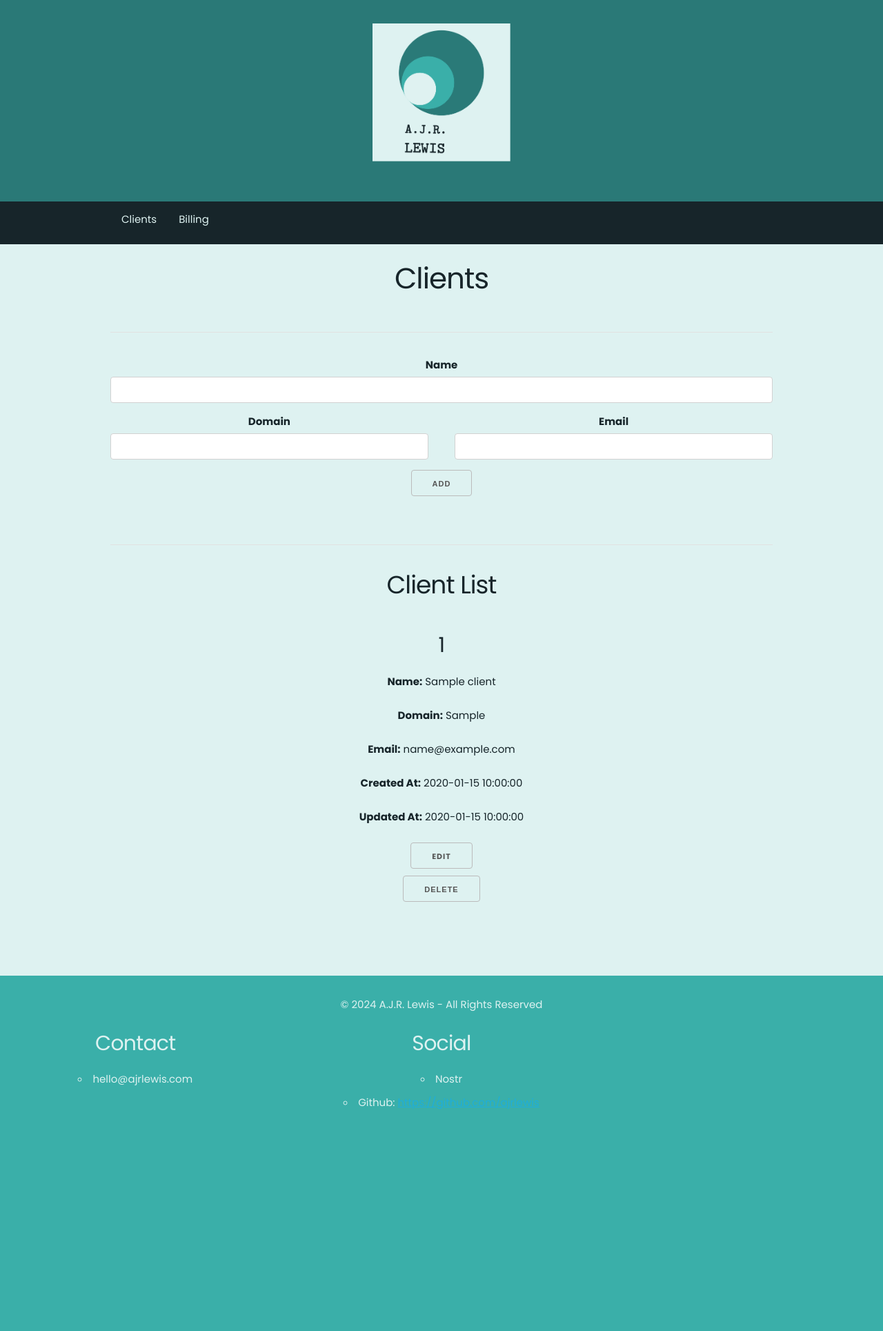
After one commit to ajrlewis/ajrlewis_app, a Flask app: page /dashboard/clients/ in a window 1280 px wide. The commit adds this page. Shown: the whole page at 69% size. Run offline with Flask 3, Linux system fonts and the light colour scheme; a user stored in the database is signed in; tables that the repository leaves empty hold one stand-in row (values such as "Sample post"); parts of the project's set-up code (start-up, migrations or seed data) failed here and were passed over; some libraries are stand-ins or nearby versions.

Commit message:
Added dashboard and login abilities. Updated models

```diff
--- a/app.py
+++ b/app.py
@@ -34,10 +34,14 @@ def create_app(Config) -> Flask:
     with app.app_context():
         from blueprints.index_bp import index_bp
         from blueprints.auth_bp import auth_bp
+        from blueprints.dashboard_bp import dashboard_bp
         from blueprints.billing_bp import billing_bp
+        from blueprints.client_bp import client_bp
 
         app.register_blueprint(index_bp, url_prefix="/")
         app.register_blueprint(auth_bp, url_prefix="/auth")
-        app.register_blueprint(billing_bp, url_prefix="/billing")
+        app.register_blueprint(dashboard_bp, url_prefix="/dashboard")
+        app.register_blueprint(billing_bp, url_prefix="/dashboard/billing")
+        app.register_blueprint(client_bp, url_prefix="/dashboard/clients")
 
         return app
--- /dev/null
+++ b/blueprints/client_bp.py
@@ -0,0 +1,68 @@
+import datetime
+from flask import Blueprint, flash, redirect, render_template, request, url_for
+from flask_login import current_user, login_required
+from sqlalchemy import desc
+from forms.client_form import ClientForm
+from models.client import Client
+
+client_bp = Blueprint("client_bp", __name__)
+
+
+@client_bp.route("/", methods=["GET"])
+@client_bp.route("/<int:client_id>", methods=["GET"])
+@login_required
+def get(client_id: int = None):
+    client = None
+    clients = None
+    client_form = ClientForm()
+    if client_id is None:
+        clients = Client.query.all()
+    else:
+        client = Client.query.get(client_id)
+        if client:
+            client_form.set_data_from_model(client)
+        else:
+            flash(f"Booking not found.", "error")
+    return render_template(
+        "client.html", client_form=client_form, client=client, clients=clients
+    )
+
+
+@client_bp.route("/add", methods=["POST"])
+@login_required
+def add():
+    client_form = ClientForm()
+    if client_form.validate_on_submit():
+        data = client_form.data
+        client = Client.add(data)
+        flash(f"Client added successfully!", "success")
+    return redirect(url_for("client_bp.get"))
+
+
+@client_bp.route("/update/<int:client_id>", methods=["POST", "PUT"])
+@login_required
+def update(client_id: int):
+    client = Client.query.get(client_id)
+    client_form = ClientForm()
+    if client and client_form.validate_on_submit():
+        user_data = {
+            "updated_at": datetime.datetime.now(),
+            "updated_by": current_user.id,
+        }
+        client.update(client_form.data | user_data)
+        flash(f"Client updated successfully!", "success")
+    else:
+        flash(f"Client not found!", "error")
+    return redirect(url_for("client_bp.get"))
+
+
+@client_bp.route("/delete/<int:client_id>", methods=["POST", "DELETE"])
+@login_required
+def delete(client_id: int):
+    client = Client.query.get(client_id)
+    if client:
+        client.delete()
+        flash(f"Client deleted successfully!", "success")
+    else:
+        flash("Client not found.", "error")
+    return redirect(url_for("client_bp.get"))
--- a/blueprints/index_bp.py
+++ b/blueprints/index_bp.py
@@ -15,7 +15,7 @@ def sitemap():
     lastmod = datetime.now() - timedelta(days=10)
     for rule in current_app.url_map.iter_rules():
         if "GET" in rule.methods:
-            exclude_urls = ["/admin/", "/static"]
+            exclude_urls = ["/dashboard", "/static"]
             url = rule.rule
             page = {"url": url, "lastmod": lastmod.strftime("%Y-%m-%d")}
             if not any(exclude_url in url for exclude_url in exclude_urls):
--- /dev/null
+++ b/forms/client_form.py
@@ -0,0 +1,12 @@
+# from datetime import datetime
+from flask_wtf import FlaskForm
+from wtforms import DateField, SelectField, StringField, SubmitField, TextAreaField
+from wtforms.validators import DataRequired, Optional
+from utils.form_mixin import FormMixin
+
+
+class ClientForm(FlaskForm, FormMixin):
+    name = StringField("Name", validators=[DataRequired()])
+    domain = StringField("Domain", validators=[DataRequired()])
+    email = StringField("Email", validators=[DataRequired()])
+    submit = SubmitField("Add")
--- a/models/user.py
+++ b/models/user.py
@@ -6,7 +6,6 @@ from utils.model_mixin import ModelMixin
 
 class User(UserMixin, db.Model, ModelMixin):
     id = db.Column(db.Integer, primary_key=True)
-    name = db.Column(db.String(255), nullable=False)
     email = db.Column(db.String(255), unique=True, nullable=False)
     password = db.Column(db.String(255), unique=True, nullable=False)
     created_at = db.Column(db.DateTime, default=datetime.datetime.now)
--- a/templates/base.html
+++ b/templates/base.html
@@ -115,6 +115,28 @@
       <!-- <br> -->
       <!-- <br> -->
       <!-- <br> -->
+      <div class="row">
+        <!-- <div class="four columns"> -->
+     <!--        <h4> Contact</h4>
+            <ul>
+                <li>hello@ajrlewis.com</li>
+            </ul>
+ -->
+        <!-- </div>  -->
+        <div class="twelve columns">
+            &copy; 2024 A.J.R. Lewis - All Rights Reserved
+            <br>
+            <br>
+        </div>
+        <!-- <div class="four columns"> -->
+            <!-- <h4>Soci -->
+            <!-- al</h4>
+            <ul>
+                <li>Nostr</li>
+                <li>Github: <a href="https://github.com/ajrlewis">https://github.com/ajrlewis</a> </li>
+            </ul> -->
+    <!-- </div>  -->
+
 
       <div class="row">
         <div class="four columns">
@@ -125,17 +147,17 @@
 
         </div>
         <div class="four columns">
-            &copy; 2024 A.J.R. Lewis - All Rights Reserved
-            <br>
-            <br>
+            <!-- &copy; 2024 A.J.R. Lewis - All Rights Reserved -->
+            <!-- <br> -->
+            <!-- <br> -->
         </div>
         <div class="four columns">
             <h4>Social</h4>
             <ul>
-                <li><a> Nostr</a></li>
-                <li><a href=""> Github</a></li>
+                <li>Nostr</li>
+                <li>Github: <a href="https://github.com/ajrlewis">https://github.com/ajrlewis</a> </li>
             </ul>
-</div>
+    </div>
 </div>
       <br>
       <br>
@@ -152,11 +174,11 @@
       <br>
       <br>
   </footer>
+<!--       <br>
       <br>
       <br>
       <br>
-      <br>
-      <br>
+      <br> -->
 
 </body>
 </html>
--- /dev/null
+++ b/templates/client.html
@@ -0,0 +1,94 @@
+{% extends 'base.html' %}
+
+{% block navbar %}
+<nav>
+  <div class="container">
+      <ul>
+        <li><a href="{{ url_for('client_bp.get') }}">Clients</a></li>
+        <li><a href="{{ url_for('billing_bp.get') }}">Billing</a></li>
+      </ul>
+  </div>
+</nav>
+{% endblock navbar %}
+
+
+{% if client %}
+  {% set header = "Client " + client.id | string %}
+  {% set action = url_for('client_bp.update', client_id=client.id) %}
+  {% set submit = "Update" %}
+{% else %}
+  {% set header = "Clients" %}
+  {% set action = url_for('client_bp.add') %}
+  {% set submit = "Add" %}
+{% endif %}
+
+{% block content %}
+<br>
+
+<div class="container">
+  <h2>{{ header }}</h2>
+</div>
+
+<div class="container">
+  <hr>
+  <form action="{{ action }}" method="POST">
+    {{ client_form.csrf_token }}
+    <div class="row">
+      <div class="twelve columns">
+        {{ client_form.name.label() }}
+        {{ client_form.name(class_="u-full-width") }}
+      </div>
+    </div>
+    <div class="row">
+      <div class="six columns">
+        {{ client_form.domain.label() }}
+        {{ client_form.domain(class_="u-full-width") }}
+      </div>
+      <div class="six columns">
+        {{ client_form.email.label() }}
+        {{ client_form.email(class_="u-full-width") }}
+      </div>
+    </div>
+    <div class="row">
+      <div class="twelve columns">
+        {{ client_form.submit(value=submit, class_="u-half-width") }}
+      </div>
+      {% if client %}
+        <button onclick="window.location.href='{{ url_for('client_bp.get') }}'">Cancel</button>
+      {% endif %}
+    </div>
+  </form>
+</div>
+
+{% if clients %}
+  <div class="container">
+    <hr>
+    <h3>Client List</h3>
+    {% for client in clients %}
+      <div>
+        <br>
+        <h4>{{ client.id }}</h4>
+        <p><strong>Name:</strong> {{ client.name }}</p>
+        <p><strong>Domain:</strong> {{ client.domain }}</p>
+        <p><strong>Email:</strong> {{ client.email }}</p>
+        <p><strong>Created At:</strong> {{ client.created_at }}</p>
+        <p><strong>Updated At:</strong> {{ client.updated_at }}</p>
+        <a href="{{ url_for('client_bp.get', client_id=client.id) }}" class="button">Edit</a>
+        <form
+          action="{{ url_for('client_bp.delete', client_id=client.id) }}"
+          method="POST"
+          onsubmit="return confirm('Are you sure you want to delete this client?');"
+        >
+          <input type="hidden" name="csrf_token" value="{{ csrf_token() }}"/>
+          <button type="submit">Delete</button>
+        </form>
+        <br>
+      </div>
+    {% endfor %}
+  </div>
+{% endif %}
+
+<br>
+<br>
+
+{% endblock %}
```
Also changed, not shown: blueprints/auth_bp.py (+9 -26 lines), blueprints/billing_bp.py (+5 -7 lines), blueprints/dashboard_bp.py (added, +11 -0 lines), forms/invoice_form.py (+7 -3 lines), forms/login_form.py (added, +8 -0 lines), templates/auth.html (added, +37 -0 lines), templates/billing.html (+3 -4 lines), templates/dashboard.html (added, +19 -0 lines), templates/index.html (+29 -14 lines), README.md.
